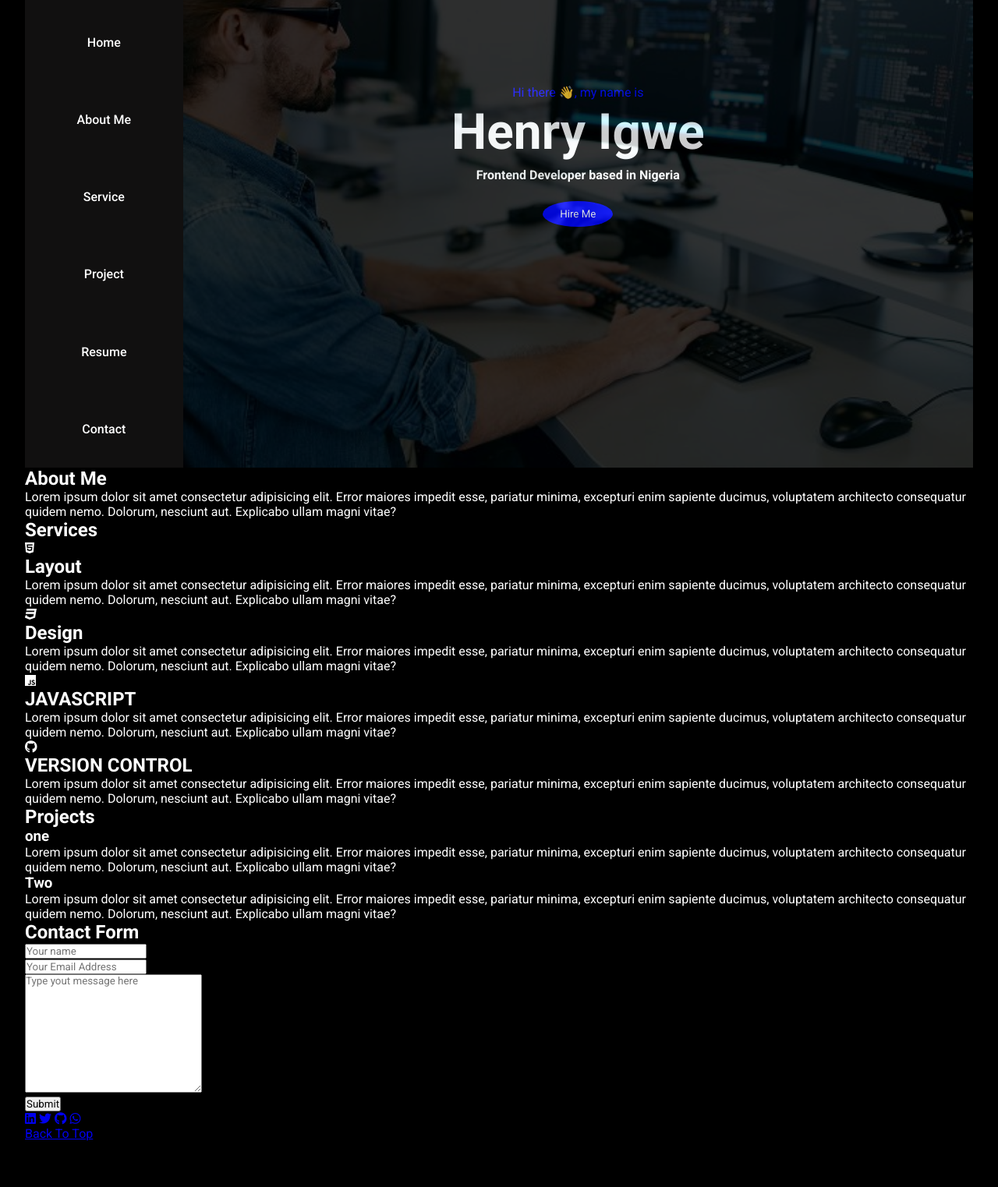
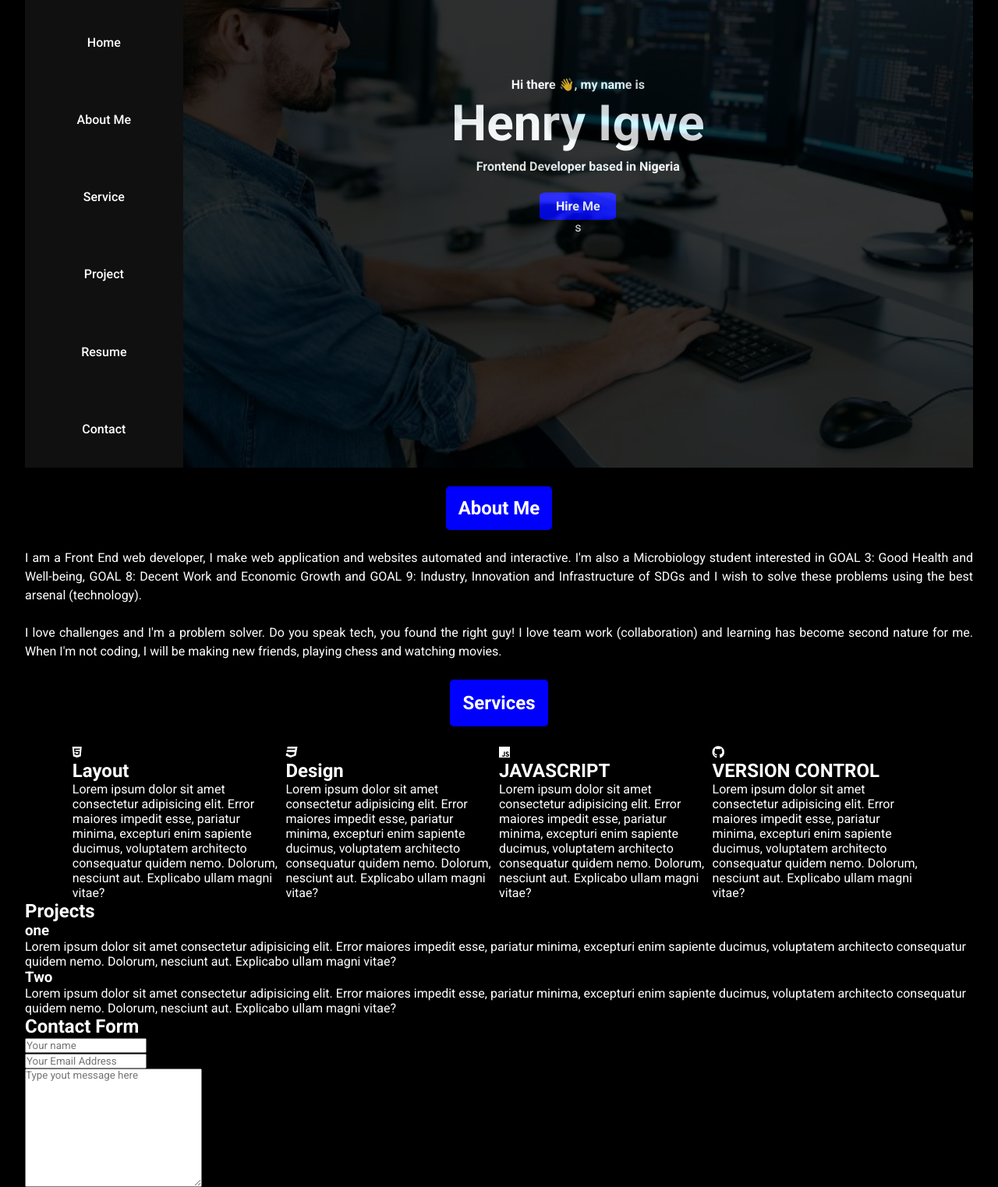
Before and after one commit to Ighenri/Zuri-portfolio, a plain HTML site: page index.html in a window 1280 px wide. Shown: the part 232-1755 px from the top of the page at 78% size. Before the commit the page ends 1728 px from the top, so only its background shows below. Drawn offline with Linux system fonts and the light colour scheme.

Commit message:
about section done

```diff
--- a/index.html
+++ b/index.html
@@ -29,34 +29,43 @@
             <p>Hi there 👋, my name is </p>
             <h2>Henry Igwe</h2>
             <h5>Frontend Developer based in Nigeria</h5>
-            <a href="mailto: igwehenry009@gmail.com"><button> Hire Me</button></a>
+            <a href="mailto: igwehenry009@gmail.com">Hire Me</a>s
         </div>
     </header>
 
 <main style="color: white;">
     <section id="about">
         <h2>About Me</h2>
-        <p>Lorem ipsum dolor sit amet consectetur adipisicing elit. Error maiores impedit esse, pariatur minima, excepturi enim sapiente ducimus, voluptatem architecto consequatur quidem nemo. Dolorum, nesciunt aut. Explicabo ullam magni vitae?</p>
+        <p> I am a Front End web developer, I make web application and websites automated and interactive. I'm also a Microbiology student interested in GOAL 3: Good Health and Well-being, GOAL 8: Decent Work and Economic Growth and GOAL 9: Industry, Innovation and Infrastructure of SDGs and I wish to solve these problems using the best arsenal (technology). <br> <br> I love challenges and I'm a problem solver. Do you speak tech, you found the right guy! I love team work (collaboration) and learning has become second nature for me. When I'm not coding, I will be making new friends, playing chess and watching movies.</p>
     </section>
 
     <section id="service"> <!-- style here in twos, center the service -->
-        <h2>Services </h2>
+        <h2 class="myservice">Services </h2>
+        <div class="service-section">
+            <div>
                 <h4><i class="fa-brands fa-html5"></i></h4>
                 <h2>Layout</h2>
                 <p>Lorem ipsum dolor sit amet consectetur adipisicing elit. Error maiores impedit esse, pariatur minima, excepturi enim sapiente ducimus, voluptatem architecto consequatur quidem nemo. Dolorum, nesciunt aut. Explicabo ullam magni vitae?</p>
+            </div>
 
+            <div>
                 <h4><i class="fa-brands fa-css3"></i></h4>
                 <h2>Design</h2>
                 <p>Lorem ipsum dolor sit amet consectetur adipisicing elit. Error maiores impedit esse, pariatur minima, excepturi enim sapiente ducimus, voluptatem architecto consequatur quidem nemo. Dolorum, nesciunt aut. Explicabo ullam magni vitae?</p>
+            </div>
 
+            <div>
                 <h4><i class="fa-brands fa-js"></i></h4>
                 <h2>JAVASCRIPT</h2>
                 <p>Lorem ipsum dolor sit amet consectetur adipisicing elit. Error maiores impedit esse, pariatur minima, excepturi enim sapiente ducimus, voluptatem architecto consequatur quidem nemo. Dolorum, nesciunt aut. Explicabo ullam magni vitae?</p>
+            </div>
 
+            <div>
                 <h4><i class="fa-brands fa-github"></i></h4>
                 <h2>VERSION CONTROL</h2>
                 <p>Lorem ipsum dolor sit amet consectetur adipisicing elit. Error maiores impedit esse, pariatur minima, excepturi enim sapiente ducimus, voluptatem architecto consequatur quidem nemo. Dolorum, nesciunt aut. Explicabo ullam magni vitae?</p>
-
+            </div>
+        </div>
 
     </section>
 
--- a/style.css
+++ b/style.css
@@ -67,7 +67,7 @@ nav a{
     color: white;
     text-decoration: none;
     font-weight: 500;
-    transition: ease-in-out 1s;
+    transition: ease-in-out .5s;
 }
 
 nav a:hover{
@@ -104,7 +104,8 @@ nav a:hover{
 .front-page p{
     margin-bottom: .2rem;
     font-size: 1rem;
-    color: blue;
+    color: white;
+    font-weight: 700;
 }
 .front-page h2{
     margin-bottom: .5rem;
@@ -116,12 +117,54 @@ nav a:hover{
     font-size: 1rem;
 }
 
-.front-page button{
+.front-page a{
   padding: .5rem 1.3rem;
   margin-top: 1rem;
   background-color: blue;
-  border: 1px solid transparent;
-  border-radius: 50%;
-  cursor: pointer;
+  border-radius: 10%;
+  text-decoration: none;
   color: white;
+  font-weight: 700;
 }
+
+#about{
+    width: auto;
+    display: flex;
+    flex-direction: column;
+    align-items: center;
+    text-align: justify;
+    line-height: 1.5rem;
+
+}
+
+#about h2, .myservice{
+    padding: 1rem;
+    background-color: blue;
+    margin: 1.5rem 0rem;
+    user-select: none;
+    border-radius: 5px;
+}
+
+#service {
+    display: flex;
+    flex-direction: column;
+    justify-content: space-between;
+    align-items: center;
+}
+
+#service .myservice{
+    display: flex
+}
+
+.service-section{
+    width: 90%;
+    display: flex;
+    justify-content: space-between;
+    align-items: center;
+
+}
+
+.service-section div{
+
+
+}
```
Lines whose indentation alone changed are shown as unchanged.
